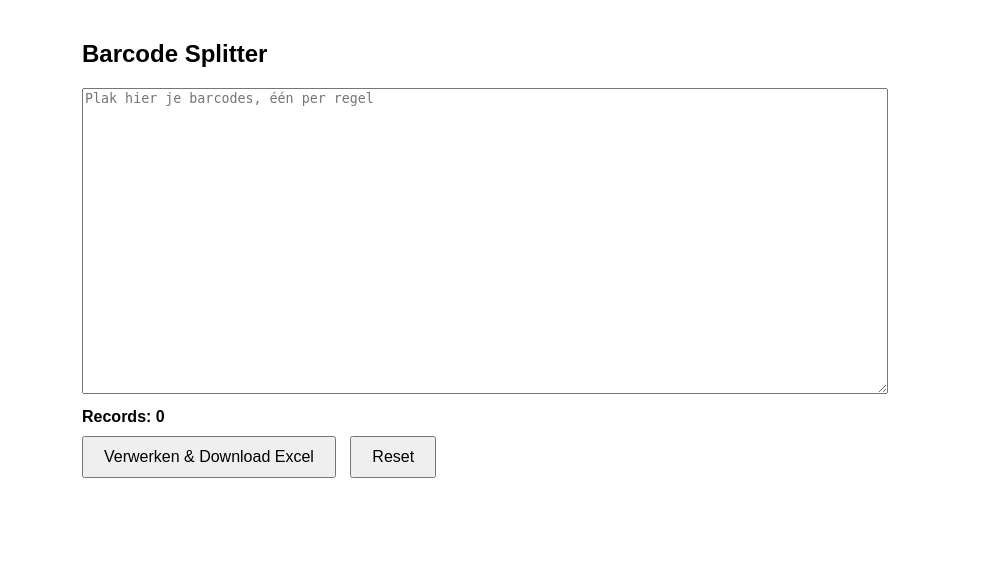
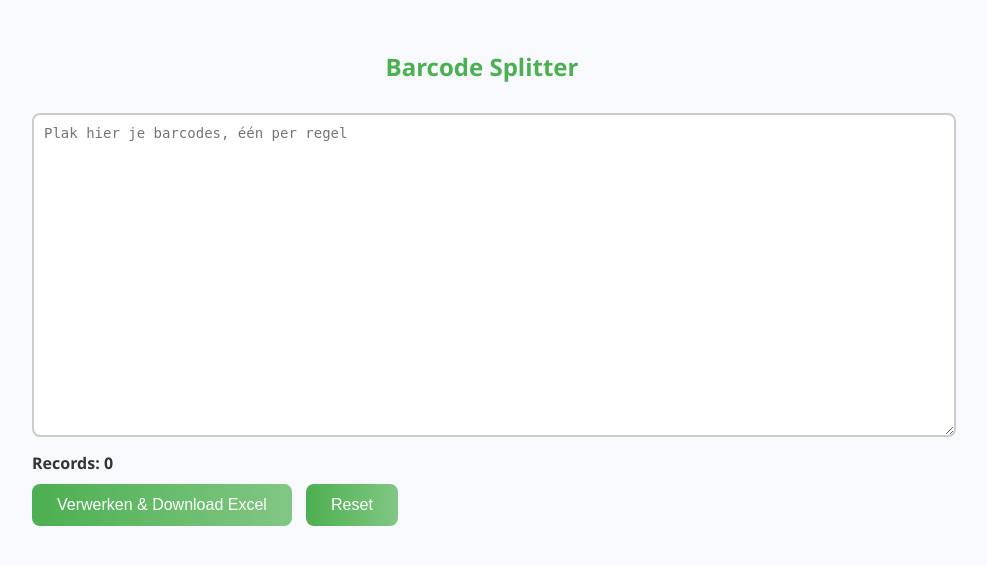
Before and after one commit to UsrNameJohn/BarcodeSpliter, a FastAPI app: page / in a window 1280 px wide. Shown: the top 565 px of the page, without its empty margins (158-1145 px from the left). Run offline with FastAPI, Linux system fonts and the light colour scheme.

Commit message:
Update index.html

```diff
--- a/templates/index.html
+++ b/templates/index.html
@@ -3,39 +3,81 @@
 <head>
     <title>Barcode Splitter</title>
     <style>
+        /* Body & fonts */
         body {
-            font-family: Arial;
-            max-width: 800px;
-            margin: 40px auto;
+            font-family: "Segoe UI", Tahoma, Geneva, Verdana, sans-serif;
+            max-width: 900px;
+            margin: 50px auto;
+            padding: 0 20px;
+            background: #f7f9fc;
+            color: #333;
         }
+        h2 {
+            text-align: center;
+            color: #4caf50;
+            margin-bottom: 30px;
+        }
+
+        /* Textarea */
         textarea {
             width: 100%;
             height: 300px;
+            border: 2px solid #ccc;
+            border-radius: 8px;
+            padding: 10px;
+            font-size: 14px;
+            transition: border-color 0.2s ease-in-out, box-shadow 0.2s ease-in-out;
+            resize: vertical;
         }
+        textarea:focus {
+            border-color: #4caf50;
+            outline: none;
+            box-shadow: 0 0 8px rgba(76, 175, 80, 0.3);
+        }
+
+        /* Buttons */
         button {
-            padding: 10px 20px;
+            padding: 12px 25px;
             font-size: 16px;
             margin-top: 10px;
             margin-right: 10px;
+            border: none;
+            border-radius: 8px;
+            background: linear-gradient(90deg, #4caf50, #81c784);
+            color: white;
+            cursor: pointer;
+            transition: all 0.2s ease-in-out;
         }
+        button:hover {
+            transform: scale(1.05);
+            box-shadow: 0 4px 12px rgba(0,0,0,0.2);
+        }
+
+        /* Record count */
         #recordCount {
             margin-top: 10px;
             font-weight: bold;
         }
+
+        /* Progress bar */
         #progressContainer {
             width: 100%;
-            background-color: #f3f3f3;
+            background-color: #e0e0e0;
             border: 1px solid #ccc;
-            margin-top: 10px;
+            border-radius: 8px;
+            margin-top: 15px;
             display: none;
+            overflow: hidden;
         }
         #progressBar {
             width: 0%;
-            height: 20px;
-            background-color: #4caf50;
+            height: 24px;
+            background: linear-gradient(90deg, #4caf50, #81c784);
             text-align: center;
             color: white;
-            line-height: 20px;
+            line-height: 24px;
+            border-radius: 8px;
+            transition: width 0.3s ease;
         }
     </style>
 </head>
@@ -45,11 +87,12 @@
 
 <form id="barcodeForm">
     <textarea id="barcodeInput" name="barcodes" placeholder="Plak hier je barcodes, één per regel"></textarea>
-    <br>
     <div id="recordCount">Records: 0</div>
+
     <div id="progressContainer">
         <div id="progressBar">0%</div>
     </div>
+
     <button type="submit">Verwerken & Download Excel</button>
     <button type="button" id="resetBtn">Reset</button>
 </form>
@@ -62,13 +105,13 @@
     const form = document.getElementById("barcodeForm");
     const resetBtn = document.getElementById("resetBtn");
 
-    // Update record count bij typen/plakken
+    // Update record count live
     barcodeInput.addEventListener("input", () => {
         const lines = barcodeInput.value.split(/\r?\n/).filter(l => l.trim() !== "");
         recordCount.textContent = `Records: ${lines.length}`;
     });
 
-    // Handle form submit
+    // Form submit
     form.addEventListener("submit", async (e) => {
         e.preventDefault();
 
@@ -78,22 +121,22 @@
             return;
         }
 
-        // Toon progress bar
+        // Show progress bar
         progressContainer.style.display = "block";
         progressBar.style.width = "0%";
         progressBar.textContent = "0%";
 
-        // FormData voor POST
+        // Prepare form data
         const formData = new FormData();
         formData.append("barcodes", barcodeInput.value);
 
-        // Fetch POST naar backend
+        // Fetch POST
         const response = await fetch("/export", {
             method: "POST",
             body: formData
         });
 
-        // Simuleer progress bar (alleen visueel)
+        // Simulate progress visually
         let progress = 0;
         const interval = setInterval(() => {
             if (progress < 90) {
@@ -103,19 +146,24 @@
             }
         }, 100);
 
-        // Download bestand zodra backend klaar is
+        // Download Excel
         const blob = await response.blob();
         clearInterval(interval);
         progressBar.style.width = "100%";
         progressBar.textContent = "100%";
 
-        const filename = response.headers.get("Content-Disposition").split("filename=")[1];
+        const filenameHeader = response.headers.get("Content-Disposition") || "";
+        let filename = "Export.xlsx";
+        if (filenameHeader.includes("filename=")) {
+            filename = filenameHeader.split("filename=")[1];
+        }
+
         const link = document.createElement("a");
         link.href = window.URL.createObjectURL(blob);
         link.download = filename;
         link.click();
 
-        // Reset progress bar na korte delay
+        // Reset progress bar after short delay
         setTimeout(() => {
             progressContainer.style.display = "none";
             progressBar.style.width = "0%";
@@ -123,13 +171,14 @@
         }, 1500);
     });
 
-    // RESET knop functionaliteit
+    // Reset button
     resetBtn.addEventListener("click", () => {
         barcodeInput.value = "";
         recordCount.textContent = "Records: 0";
         progressContainer.style.display = "none";
         progressBar.style.width = "0%";
         progressBar.textContent = "0%";
+        barcodeInput.focus();
     });
 </script>
 
```
